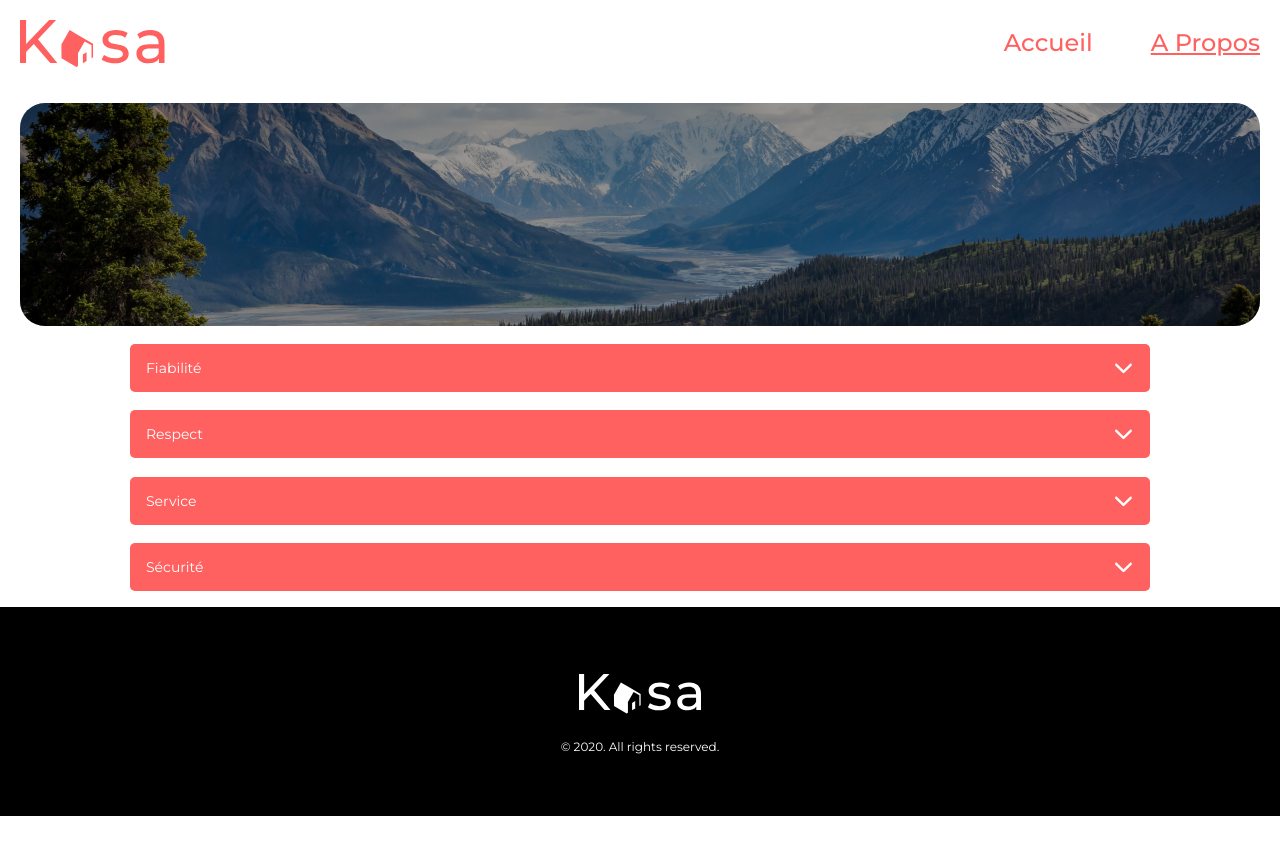
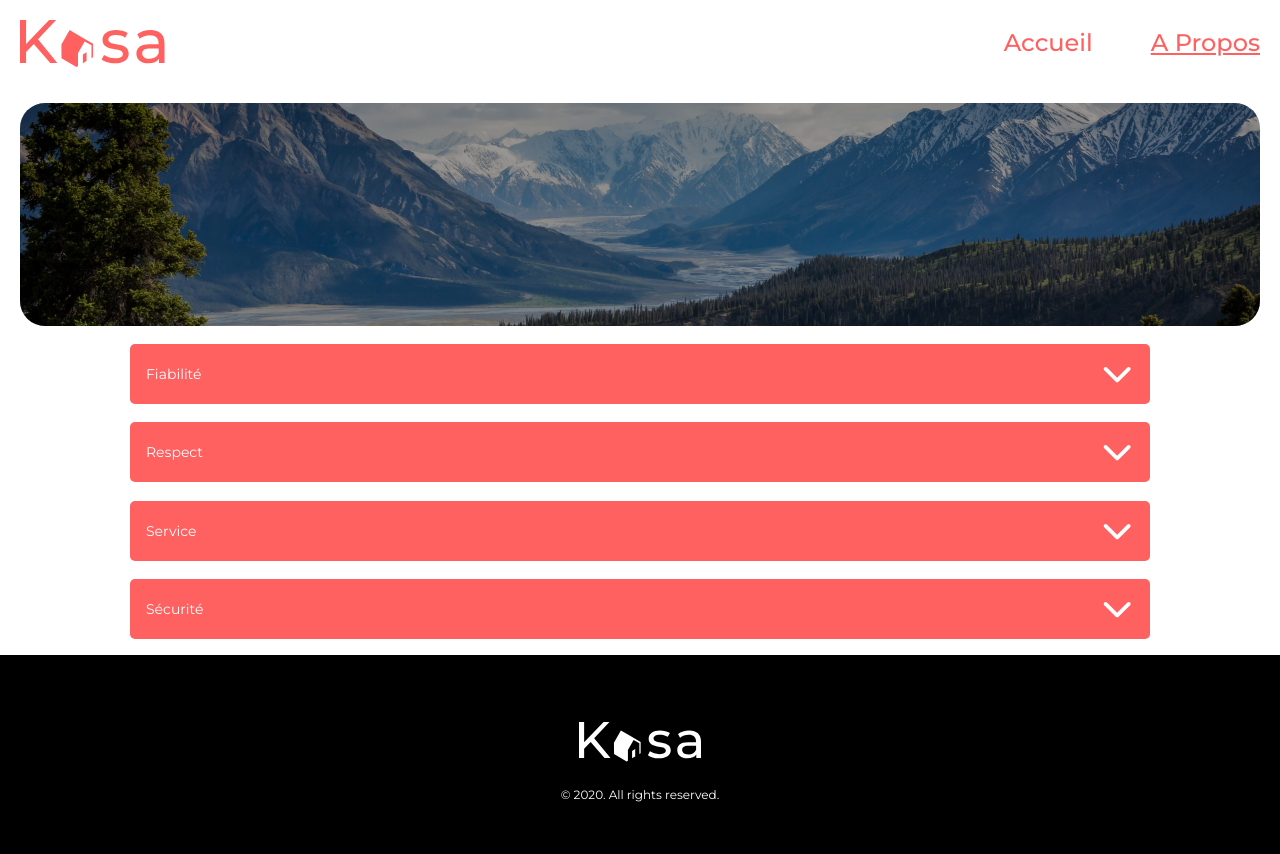
Before and after one commit to lostmart/react-ksa, a React (Create React App) app: page /about in a window 1280 px wide. Shown: the top 854 px of the page. Before the commit the page ends 816 px from the top, so only its background shows below. Built offline with nearby package versions, Linux system fonts and the light colour scheme.

Commit message:
rortate animation and interact

```diff
--- a/src/components/Accordion.jsx
+++ b/src/components/Accordion.jsx
@@ -1,33 +1,60 @@
 import style from './Accordion.module.scss'
-import txtData from '../data/aboutData.json'
+import arrow from '../assets/arrow_back.svg'
+import React, { useRef, useState } from 'react'
+import PropTypes from 'prop-types'
 
-const Accordion = () => {
-	const handleClick = (e) => {
-		let panel = e.target.parentElement.nextElementSibling
-		// panel.style.maxHeight
-		// 	? (panel.style.maxHeight = null)
-		// 	: (panel.style.maxHeight = panel.scrollHeight + 'px')
-		if (panel.style.maxHeight) {
-			panel.style.maxHeight = null
+const Accordion = ({ title, body }) => {
+	const bodyRef = useRef(null)
+	const arrowRef = useRef(null)
+
+	const [active, setActive] = useState(false)
+
+	const handleClick = () => {
+		const panel = bodyRef.current
+		const arrow = arrowRef.current
+
+		if (active) {
+			setActive(!active)
+			panel.style.maxHeight = '0'
 			panel.style.padding = '0 16px 0 16px'
+			arrow.style.rotate = '0deg'
 		} else {
+			setActive(!active)
 			panel.style.maxHeight = panel.scrollHeight + 'px'
 			panel.style.padding = '18px 16px 12px 16px'
+			arrow.style.rotate = '180deg'
 		}
 	}
 
 	return (
-		<>
-			{txtData.map((panel, index) => (
-				<div key={index} className={style.accordion_item}>
-					<h2>
-						<button onClick={handleClick}>{panel.title}</button>
-					</h2>
-					<div className={style.accordion_body}>{panel.text}</div>
-				</div>
-			))}
-		</>
+		<div className={style.accordion_item}>
+			<h2 onClick={handleClick}>
+				<button>
+					{title}
+					<img ref={arrowRef} src={arrow} alt="arrow" />
+				</button>
+			</h2>
+			<div ref={bodyRef} className={style.accordion_body}>
+				{Array.isArray(body) ? (
+					<ul>
+						{body.map((item, index) => (
+							<li key={index}>{item}</li>
+						))}
+					</ul>
+				) : (
+					<>{body}</>
+				)}
+			</div>
+		</div>
 	)
 }
 
+Accordion.propTypes = {
+	title: PropTypes.string,
+	body: PropTypes.oneOfType([
+		PropTypes.string,
+		PropTypes.arrayOf(PropTypes.string),
+	]),
+}
+
 export default Accordion
--- a/src/components/Accordion.module.scss
+++ b/src/components/Accordion.module.scss
@@ -19,6 +19,15 @@ $radius: 5px;
 		}
 	}
 
+	h2 img {
+		width: 22px;
+		transition: rotate 250ms ease-in-out;
+
+		@include responsive(768px) {
+			width: 32px;
+		}
+	}
+
 	h2 button {
 		border-radius: $radius;
 		border: none;
@@ -30,17 +39,6 @@ $radius: 5px;
 		padding: 5px 16px;
 		cursor: pointer;
 		font-size: 14px;
-	}
-	button::after {
-		flex-shrink: 0;
-		width: 1.25rem;
-		height: 1.25rem;
-		margin-left: auto;
-		content: '';
-		background-image: url('../assets/arrow_back.svg');
-		background-repeat: no-repeat;
-		background-size: 1.25rem;
-		transition: transform 0.2s ease-in-out;
 	}
 
 	.accordion_body {
@@ -55,4 +53,15 @@ $radius: 5px;
 		padding: 0 16px 0 16px;
 		transform: translateY(-5px);
 	}
+
+	.accordion_body ul {
+		padding-inline-start: 10px;
+		line-height: 1.5;
+		margin-block-start: 0;
+	}
+
+	.accordion_body li {
+		color: $main-clr;
+		list-style-type: none;
+	}
 }
--- a/src/pages/About/index.jsx
+++ b/src/pages/About/index.jsx
@@ -2,14 +2,35 @@ import React from 'react'
 import Banner from '../../components/Banner.jsx'
 import bannerImg from '../../assets/kasa-about.jpg'
 import Accordion from '../../components/Accordion.jsx'
+import txtData from '../../data/aboutData.json'
 
 const About = () => {
 	return (
 		<section>
 			<Banner bannerImg={bannerImg} maxHeight="223px" />
-			<Accordion />
+			{txtData.map((location, i) => (
+				<Accordion key={i} title={location.title} body={location.text} />
+			))}
 		</section>
 	)
+
+	/*
+	return (
+		<>
+			{txtData.map((panel, index) => (
+				<div key={index} className={style.accordion_item}>
+					<h2>
+						<button onClick={() => handleClick(index)}>
+							{panel.title}
+							<img src={arrow} alt="arrow" />
+						</button>
+					</h2>
+					<div className={style.accordion_body}>{panel.text}</div>
+				</div>
+			))}
+		</>
+	)
+	*/
 }
 
 export default About
--- a/src/pages/Logement/index.jsx
+++ b/src/pages/Logement/index.jsx
@@ -43,15 +43,8 @@ const Logement = () => {
 					avatarUrl={logement.host.picture}
 				/>
 			</div>
-			<Accordion />
-
-			<div className={styles.equipments}>
-				<ul>
-					{logement.equipments.map((item, indx) => (
-						<li key={indx}>{item}</li>
-					))}
-				</ul>
-			</div>
+			<Accordion title="Description" body={logement.description} />
+			<Accordion title="Équipements" body={logement.equipments} />
 		</section>
 	)
 }
```
Also changed, not shown: logo192.png (deleted).
